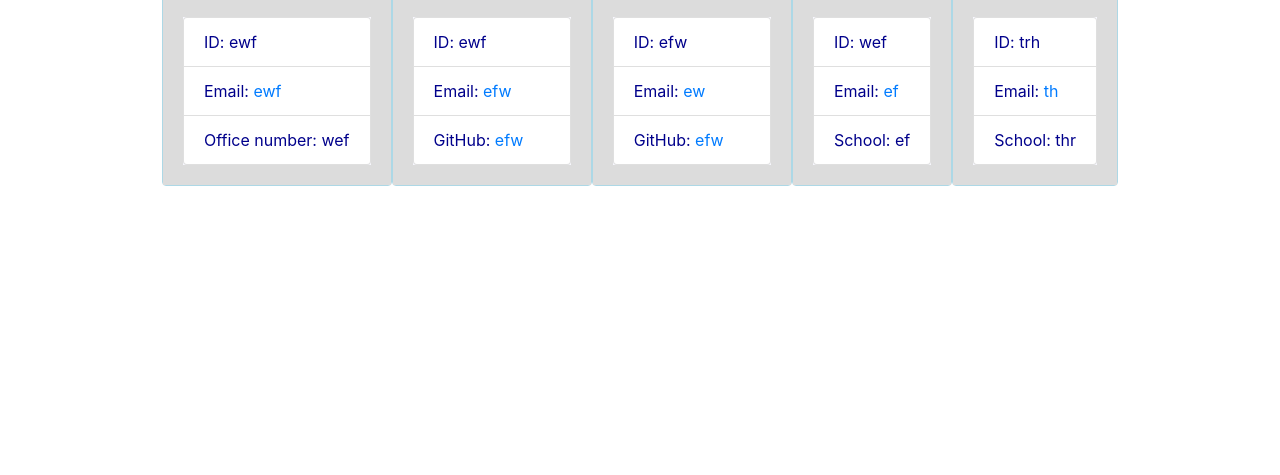
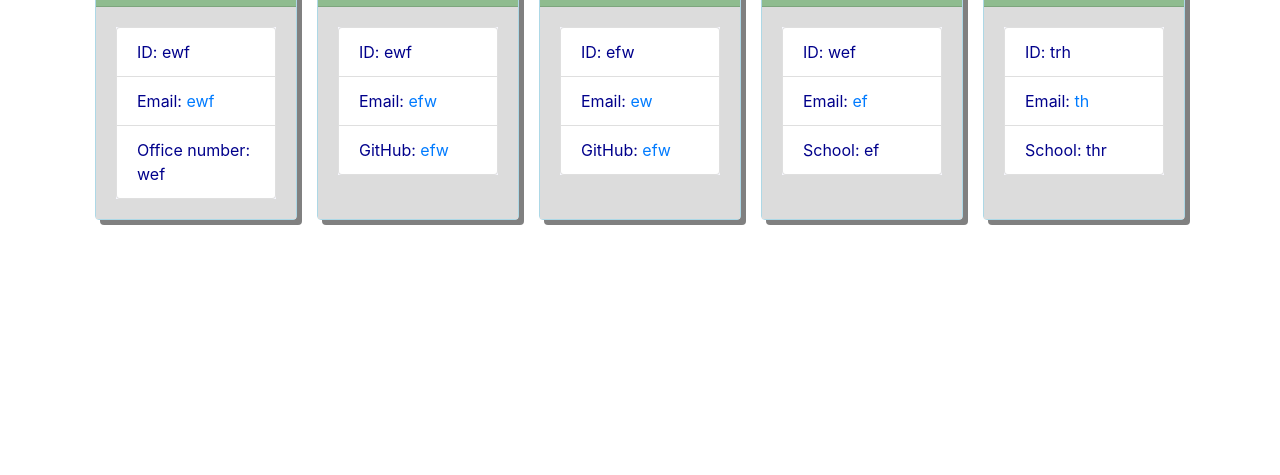
Before and after one commit to afbrown1216/TeamManagementGenerator, a website: page output/team.html in a window 1280 px wide. Shown: the part 325-800 px from the top of the page. Drawn offline with nearby package versions, Linux system fonts and the light colour scheme.

Commit message:
added more styling

```diff
--- a/output/style.css
+++ b/output/style.css
@@ -1,7 +1,6 @@
 .jumbotron{
     background-color: darkseagreen;
     color: darkslateblue;
-    font-size: 50px;
 }
 
 .card-header{
@@ -12,7 +11,9 @@
 }
 .card{
     border-color: lightblue;
-    marigin-left:
+    box-shadow: 5px 5px grey;
+    margin: 10px;
+    width: 75%;
 }
 
 .card-body{
```
